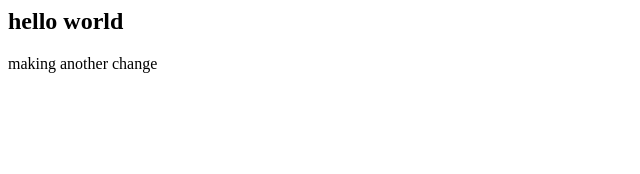
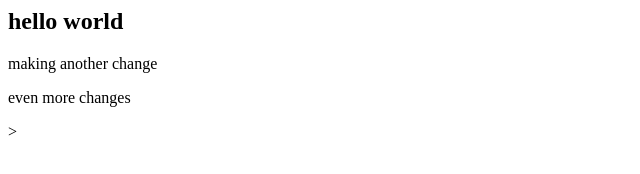
Before and after one commit to blackfoot24/my-first-GitHub-project, a plain HTML site: page index.html in a window 1280 px wide. Shown: the whole page, without its empty margins (0-640 px from the left). Drawn offline with Linux system fonts and the light colour scheme.

Commit message:
even more modifications

```diff
--- a/index.html
+++ b/index.html
@@ -1,3 +1,4 @@
 <h2> hello world </h2>
 
 <p> making another change <p>
+<p>even more changes</p>>
```
